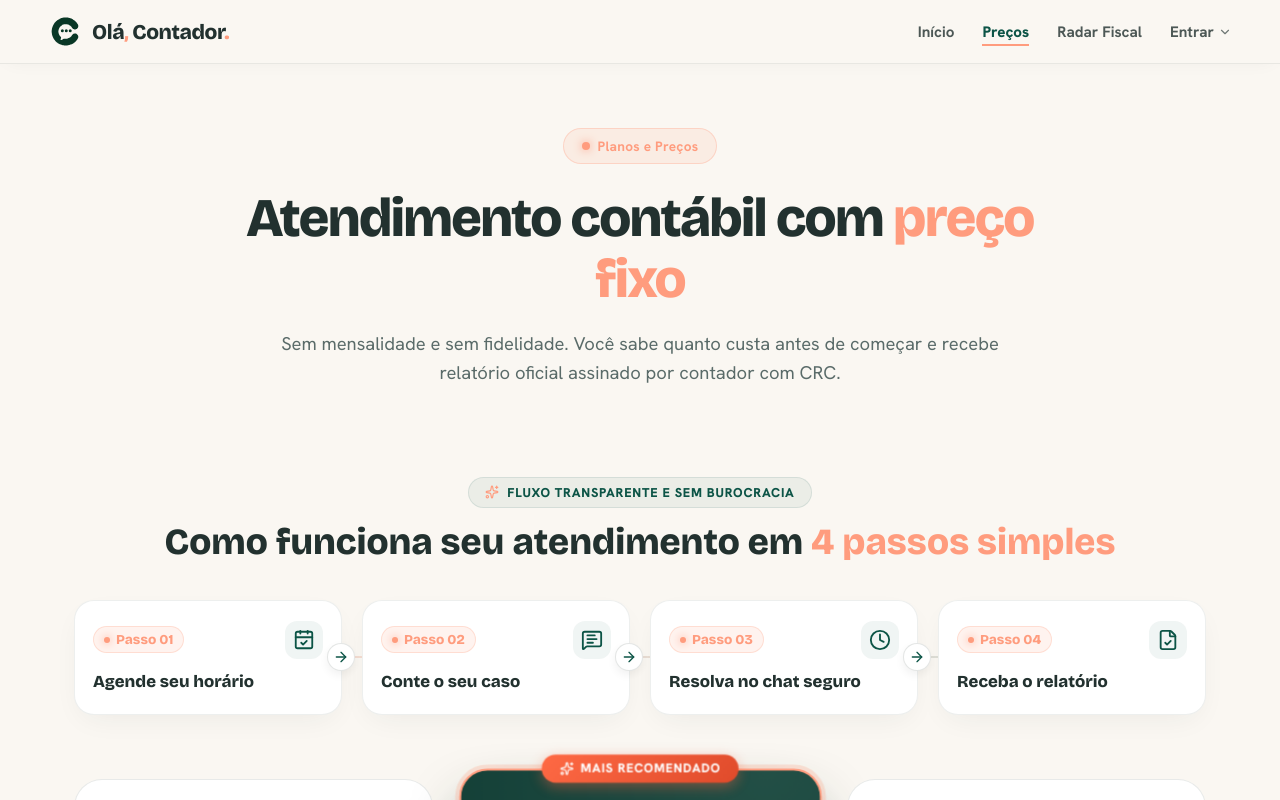
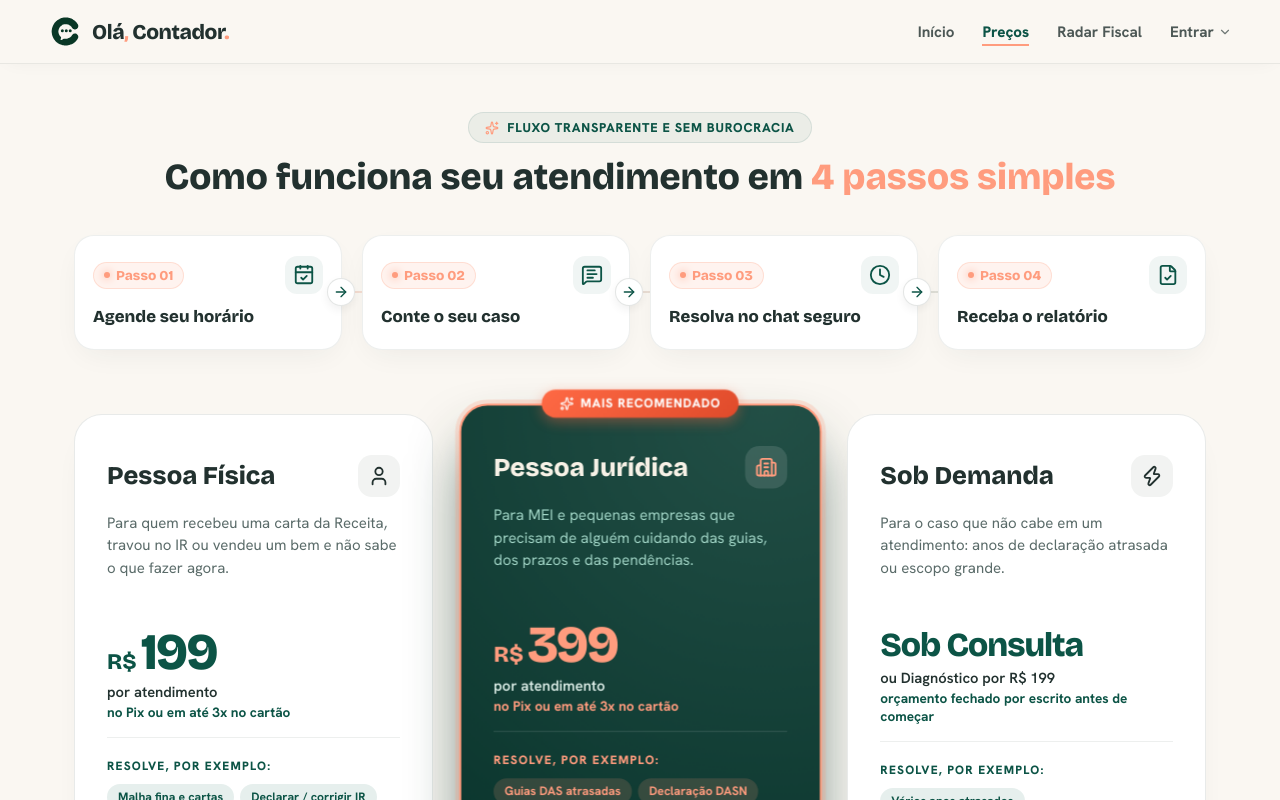
Before and after one commit to hexxa-dotcom/ol-contador, a Next.js app in the folder area-contador-next/: page /precos in a window 1280 px wide. Shown: the top 800 px of the page. Built offline with nearby package versions, Linux system fonts and the light colour scheme; no server answers.

Commit message:
Remove secao hero redundante na pagina de precos para visual mais direto

```diff
--- a/area-contador-next/src/app/(public)/precos/page.tsx
+++ b/area-contador-next/src/app/(public)/precos/page.tsx
@@ -55,25 +55,7 @@ export default async function PrecosPage() {
     <>
       <SiteHeader active="precos" />
       <main className={styles.mainWrapper}>
-
-        {/* HERO */}
-        <section className={styles.hero}>
-          <div className={styles.container}>
-            <div className={styles.eyebrow}>
-              <span className={styles.eyebrowDot} />
-              <span>Planos e Preços</span>
-            </div>
-            <h1 className={styles.heroTitle}>
-              Atendimento contábil com <span className={styles.accent} style={{ color: '#FF9C7E' }}>preço fixo</span>
-            </h1>
-            <p className={styles.heroSub}>
-              Sem mensalidade e sem fidelidade. Você sabe quanto custa antes de começar e recebe relatório oficial assinado por contador com CRC.
-            </p>
-          </div>
-        </section>
-
         <div className={styles.container}>
-
           {/* PASSOS COMO FUNCIONA INTERATIVO */}
           <PassosComoFunciona />
 
--- a/area-contador-next/src/app/(public)/precos/precos.module.css
+++ b/area-contador-next/src/app/(public)/precos/precos.module.css
@@ -65,7 +65,8 @@
 
 /* ---------- Passos Interativos ---------- */
 .passosSection {
-  margin: 48px 0 64px;
+  padding-top: 48px;
+  margin: 0 0 64px;
   position: relative;
 }
 
```
